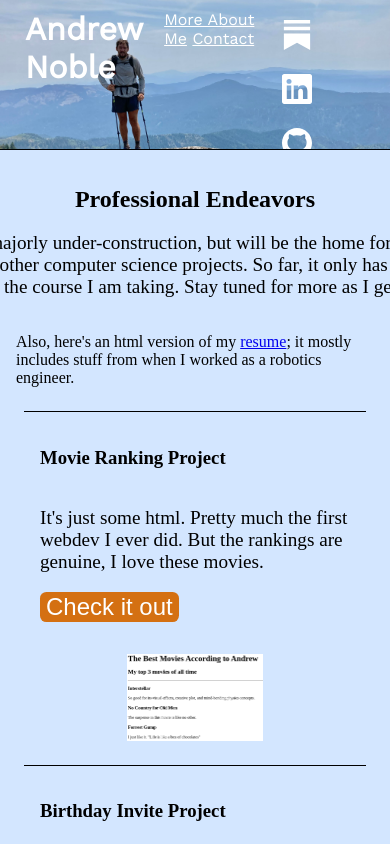
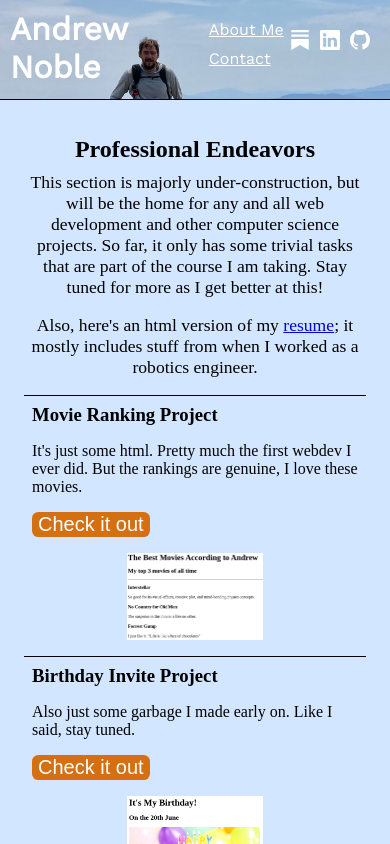
Before and after one commit to andrewrn0/personal-website, a plain HTML site: page index.html in a window 390 px wide. Drawn offline with nearby package versions, Linux system fonts and the light colour scheme.

Commit message:
some responsivity adjustments

```diff
--- a/index.html
+++ b/index.html
@@ -23,7 +23,7 @@
         vanilla html and css as practice. My favorite color is orange.
       </p>
       <div id="page-links">
-        <a href="./public/about.html">More About Me</a>
+        <a href="./public/about.html">About Me</a>
         <a href="./public/contact.html">Contact</a>
       </div>
       <div id="socials">
@@ -42,7 +42,8 @@
         <p class="pro blurb">This section is majorly under-construction, but will be the home for any and all web
           development and other computer science projects. So far, it only has some trivial tasks that are part of
           the course I am taking. Stay tuned for more as I get better at this!</p>
-        <p>Also, here's an html version of my <a href="./public/resume.html">resume</a>; it mostly includes stuff from
+        <p class="pro blurb">Also, here's an html version of my <a href="./public/resume.html">resume</a>; it mostly
+          includes stuff from
           when I worked as a robotics engineer.</p>
       </div>
       <div class="pro item one">
@@ -98,7 +99,6 @@
           </p>
           <p class="item-blurb"> There is an image album at the link below. I used bootstrap to make that, for practice
             of course.</p>
-          </p>
           <a class="item-link" href="./public/pct-2021.html"><button>Check it out</button></a>
         </div>
       </div>
@@ -114,7 +114,6 @@
             adventure I have ever done.
           </p>
           <p class="item-blurb"> The photo album below is also made with a bootstrap carousel.</p>
-          </p>
           <a class="item-link" href="./public/pfiffner-2023.html"><button>Check it out</button></a>
         </div>
       </div>
--- a/style.css
+++ b/style.css
@@ -1,11 +1,9 @@
-/*Stuff I don't need to be responsive goes up here at the top*/
+main {
+  overflow-y: auto;
+}
 
 section {
   padding: 1rem;
-}
-
-main {
-  overflow-y: auto;
 }
 
 body {
@@ -42,10 +40,19 @@ header {
   color: white;
   font-family: Work Sans, sans-serif;
 }
+#page-links > a {
+  display: block;
+}
 #socials img {
   display: inline;
-  height: 30px;
+  height: 25px;
   margin-right: 10px;
+}
+
+/*At laptop and desktop sizes, this gives me that nice reversing of each item, looks pleasing aesthetically*/
+.two,
+.four {
+  flex-direction: row-reverse;
 }
 
 .intro {
@@ -55,9 +62,14 @@ header {
   align-items: center;
 }
 .blurb {
-  width: 70ch;
+  max-width: 70ch;
   text-align: center;
-  font-size: larger;
+  font-size: 1.25rem;
+  margin: 0.5em;
+}
+
+.item-blurb {
+  font-size: 1.15rem;
 }
 .item {
   display: flex;
@@ -69,18 +81,19 @@ header {
   display: flex;
   flex-direction: column;
   justify-content: left;
-  padding: 1rem;
+  padding: 0.5rem;
   flex: 0 1 60ch;
 }
 .item-photo {
-  padding: 1rem;
+  padding: 0.5rem;
   flex: 0 1 40%;
   /*At a loss for why I need this... I thought the 40% above would do this.*/
   max-width: 40%;
 }
 
-.item-blurb {
-  font-size: larger;
+h3 {
+  margin-top: auto;
+  margin-bottom: 0;
 }
 
 .title {
@@ -133,22 +146,25 @@ query is met. Otherwise, the general CSS rules will rule. */
   body {
     /*First we have to disable the old layout, then apply the new*/
     grid-template-columns: none;
-    grid-template-rows: 150px 1fr;
+    grid-template-rows: 100px 1fr;
   }
 
   header {
     /*Also have to undo stuff here, prolly not best practice*/
     background-image: unset;
     background-image: url(./assets/images/me2.jpeg);
-    background-size: cover;
-    background-position: 50% 17%;
+    background-size: 160%;
+    background-position: 20% 17%;
     overflow-x: hidden;
     border-bottom: 1px black solid;
   }
   #profile-content {
     flex-direction: row;
     top: unset;
-    justify-content: space-evenly;
+    justify-content: space-between;
+    display: grid;
+    grid-template-columns: repeat(4, 1fr);
+    padding: 0 10px;
   }
   #profile-blurb {
     display: none;
@@ -156,12 +172,24 @@ query is met. Otherwise, the general CSS rules will rule. */
   h1 {
     color: black;
   }
-}
-
-@media (min-width: 992px) {
-  /*At laptop and desktop sizes, this gives me that nice reversing of each item, looks pleasing aesthetically*/
-  .two,
-  .four {
-    flex-direction: row-reverse;
+  #socials {
+    grid-column-start: 4;
+    display: flex;
+    justify-content: end;
+  }
+  #socials img {
+    height: 20px;
+  }
+  #page-links {
+    grid-column-start: 3;
+  }
+  .blurb {
+    font-size: 1.1rem;
+  }
+  .item-blurb {
+    font-size: 1rem;
+  }
+  button {
+    font-size: 1.25rem;
   }
 }
```
